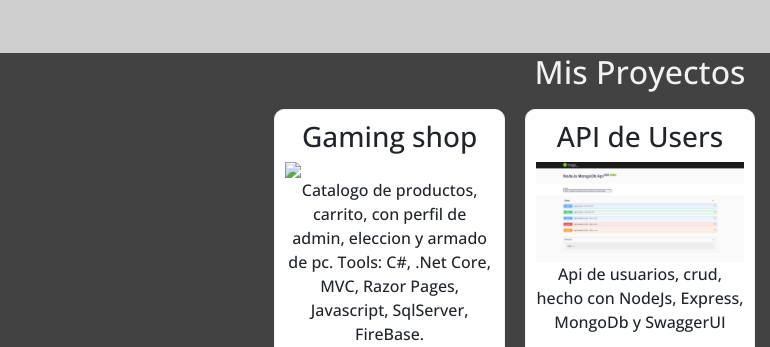
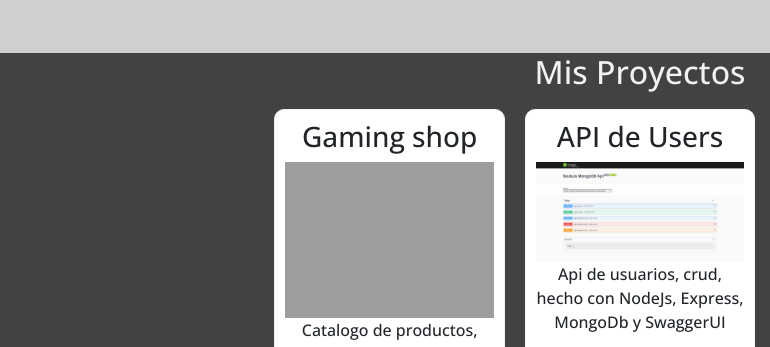
Before and after one commit to JeremiasAvero/MiPortfolio, a plain HTML site: page index.html in a window 1280 px wide. Shown: the part 1439-1786 px from the top of the page, 0-770 px from the left. Drawn offline with nearby package versions, Linux system fonts and the light colour scheme; the site is published under a folder, as on GitHub Pages, so addresses that start at the root find nothing.

Commit message:
Update index.html

```diff
--- a/index.html
+++ b/index.html
@@ -94,7 +94,7 @@
         <div class="proyectos" id="Proyectos">
             <div class="card">
                 <h3>Gaming shop</h3>
-                <img src="/images/GamingShop.png" >
+                <img src="images/GamingShop.png" >
                 <p>
                     Catalogo de productos, carrito, con perfil de admin, eleccion y armado de pc.
                     Tools: C#, .Net Core, MVC, Razor Pages, Javascript, SqlServer, FireBase.
```
